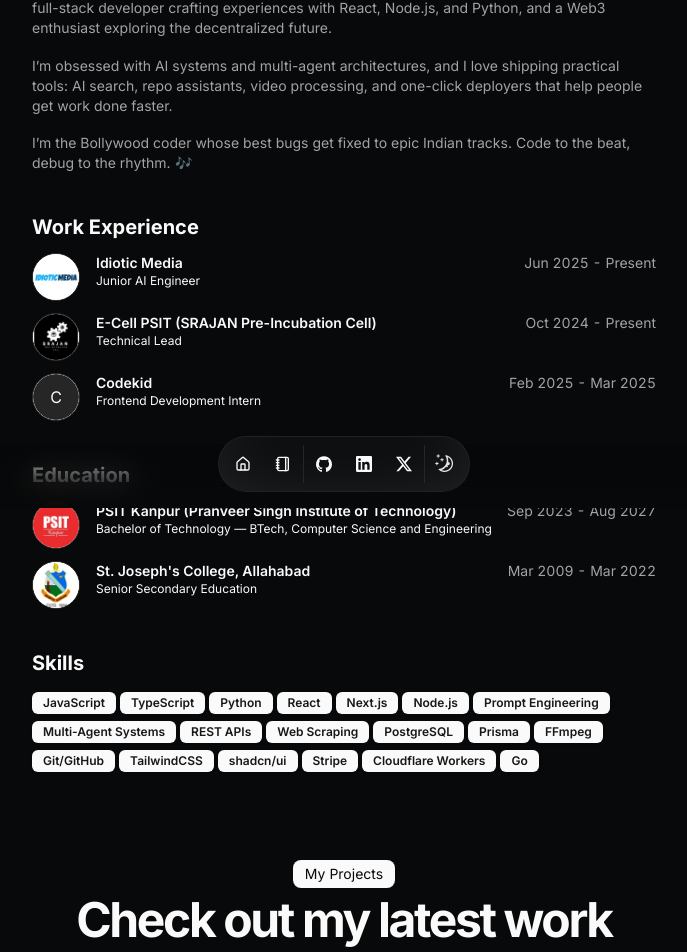
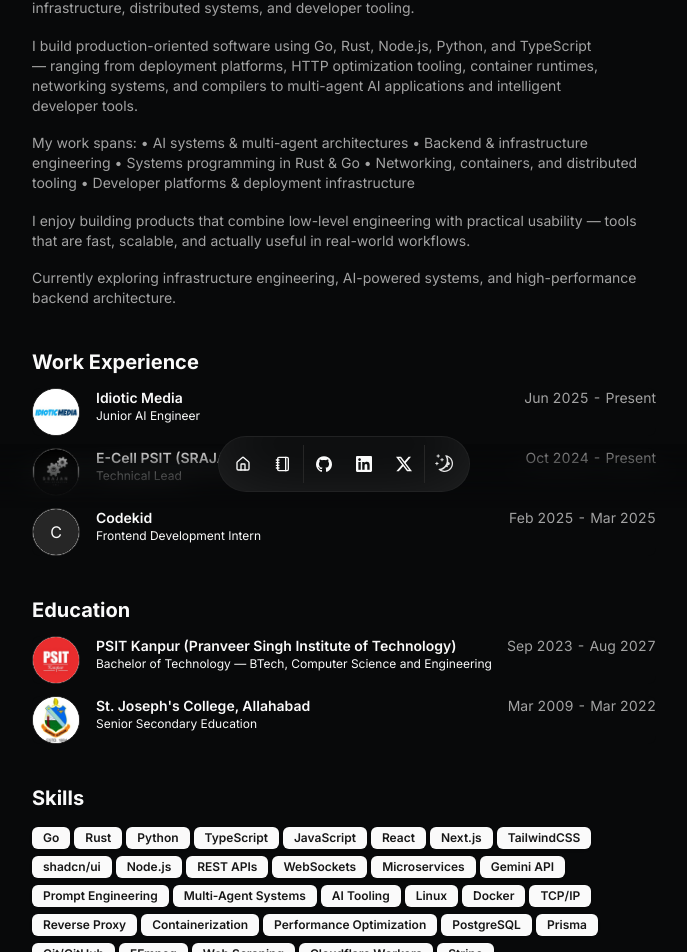
Before and after one commit to deltacoder2603/portfolio, a Next.js app: page / in a window 1280 px wide. Shown: the part 292-1244 px from the top of the page, without its empty margins (296-983 px from the left). Built offline with nearby package versions, Linux system fonts and the light colour scheme.

Commit message:
Update resume.tsx

```diff
--- a/src/data/resume.tsx
+++ b/src/data/resume.tsx
@@ -22,25 +22,70 @@
   location: "India",
   locationLink: "https://www.google.com/maps/place/India",
   description: "AI-powered developer",
-  summary: `Hey there! 👋 I'm Srikant — an AI engineer building intelligent systems that actually matter, a full-stack developer crafting experiences with React, Node.js, and Python, and a Web3 enthusiast exploring the decentralized future.
+  summary: `Hey there! 👋 I'm Srikant — a software engineer focused on AI systems, backend infrastructure, distributed systems, and developer tooling.
 
-I’m obsessed with AI systems and multi-agent architectures, and I love shipping practical tools: AI search, repo assistants, video processing, and one-click deployers that help people get work done faster.
+I build production-oriented software using Go, Rust, Node.js, Python, and TypeScript — ranging from deployment platforms, HTTP optimization tooling, container runtimes, networking systems, and compilers to multi-agent AI applications and intelligent developer tools.
 
-I’m the Bollywood coder whose best bugs get fixed to epic Indian tracks. Code to the beat, debug to the rhythm. 🎶`,
-  avatarUrl: "/me.png",
+My work spans:
+• AI systems & multi-agent architectures
+• Backend & infrastructure engineering
+• Systems programming in Rust & Go
+• Networking, containers, and distributed tooling
+• Developer platforms & deployment infrastructure
 
-  skills: [
-    // Core
-    "JavaScript", "TypeScript", "Python",
-    "React", "Next.js", "Node.js",
-    // AI & agentic
-    "Prompt Engineering", "Multi-Agent Systems",
-    // Data/infra/tools
-    "REST APIs", "Web Scraping", "PostgreSQL", "Prisma",
-    "FFmpeg", "Git/GitHub",
-    // Extras you’ve used across projects
-    "TailwindCSS", "shadcn/ui", "Stripe", "Cloudflare Workers", "Go"
-  ],
+I enjoy building products that combine low-level engineering with practical usability — tools that are fast, scalable, and actually useful in real-world workflows.
+
+Currently exploring infrastructure engineering, AI-powered systems, and high-performance backend architecture.`,
+
+avatarUrl: "/me.png",
+
+skills: [
+  // Languages
+  "Go",
+  "Rust",
+  "Python",
+  "TypeScript",
+  "JavaScript",
+
+  // Frontend
+  "React",
+  "Next.js",
+  "TailwindCSS",
+  "shadcn/ui",
+
+  // Backend & APIs
+  "Node.js",
+  "REST APIs",
+  "WebSockets",
+  "Microservices",
+
+  // AI & ML
+  "Gemini API",
+  "Prompt Engineering",
+  "Multi-Agent Systems",
+  "AI Tooling",
+
+  // Systems & Infra
+  "Linux",
+  "Docker",
+  "TCP/IP",
+  "Reverse Proxy",
+  "Containerization",
+  "Performance Optimization",
+
+  // Database & Tooling
+  "PostgreSQL",
+  "Prisma",
+  "Git/GitHub",
+
+  // Media & Processing
+  "FFmpeg",
+  "Web Scraping",
+
+  // Cloud & Platforms
+  "Cloudflare Workers",
+  "Stripe",
+],
 
   navbar: [
     { href: "/", icon: HomeIcon, label: "Home" },
```
